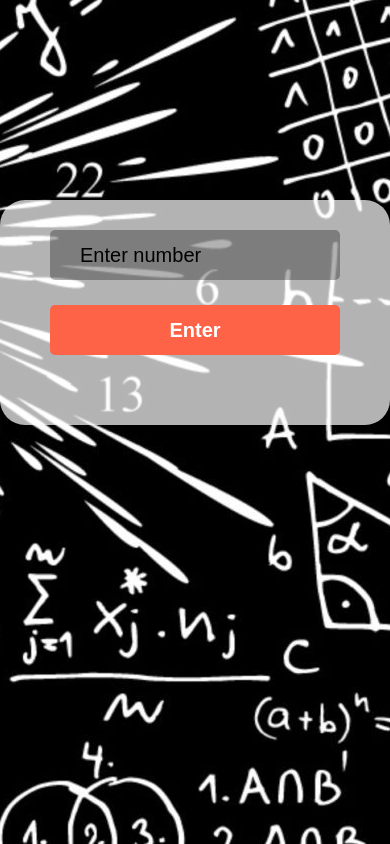
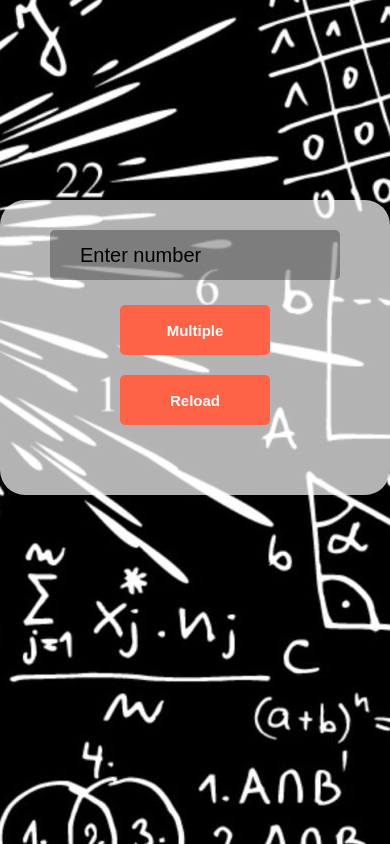
Before and after one commit to sultan93291/namta__app, a plain HTML site: page index.html in a window 390 px wide. Drawn offline with Linux system fonts and the light colour scheme.

Commit message:
some design fixed

```diff
--- a/index.html
+++ b/index.html
@@ -11,7 +11,10 @@
     <div class="container">
       <div id="input">
         <input id="number" type="number" placeholder="Enter number">
-        <button id="btn"> Enter </button>
+        <div id="btn__wrapper">
+          <button id="btn"> Multiple </button>
+          <button id="reload" > Reload </button>
+        </div>
       </div>
       <div id="output">
       </div>
--- a/script.js
+++ b/script.js
@@ -1,6 +1,7 @@
 let input = document.querySelector("#number");
 let btn = document.querySelector("#btn");
 let output = document.querySelector("#output");
+let reload = document.querySelector("#reload");
 
 btn.addEventListener("click", () => {
   if (input.value == "") {
@@ -10,9 +11,13 @@ btn.addEventListener("click", () => {
       output.innerHTML += `<p> ${input.value}  X  ${i} =  ${
         input.value * i
       }<p>`;
-      setTimeout(() => {
-        location.reload();
-      }, 30000);
     }
+    setTimeout(() => {
+      location.reload();
+    }, 60000);
   }
 });
+
+reload.addEventListener("click", () => {
+  location.reload();
+});
--- a/styles/style.css
+++ b/styles/style.css
@@ -61,9 +61,18 @@ a {
 #input input::placeholder{
   color: #000;
 }
+
+#btn__wrapper{
+  display: flex;
+  flex-direction: row;
+  justify-content: space-between;
+  gap: 20px;
+}
+
 #input button {
   height: 50px;
-  font-size: 20px;
+  width: 150px;
+  font-size: 15px;
   border-radius: 20px;
   border-radius: 5px;
   border: 2px solid transparent;
@@ -83,7 +92,7 @@ a {
   font-weight: 800;
 }
 
-@media (max-width: 400px) {
+@media (max-width: 768px) {
   .container {
     display: flex;
     flex-direction: column;
@@ -92,4 +101,9 @@ a {
   #output {
     margin: 20px auto;
   }
+  #btn__wrapper{
+  display: flex;
+  flex-direction: column;
+  align-items: center;
 }
+}
```
